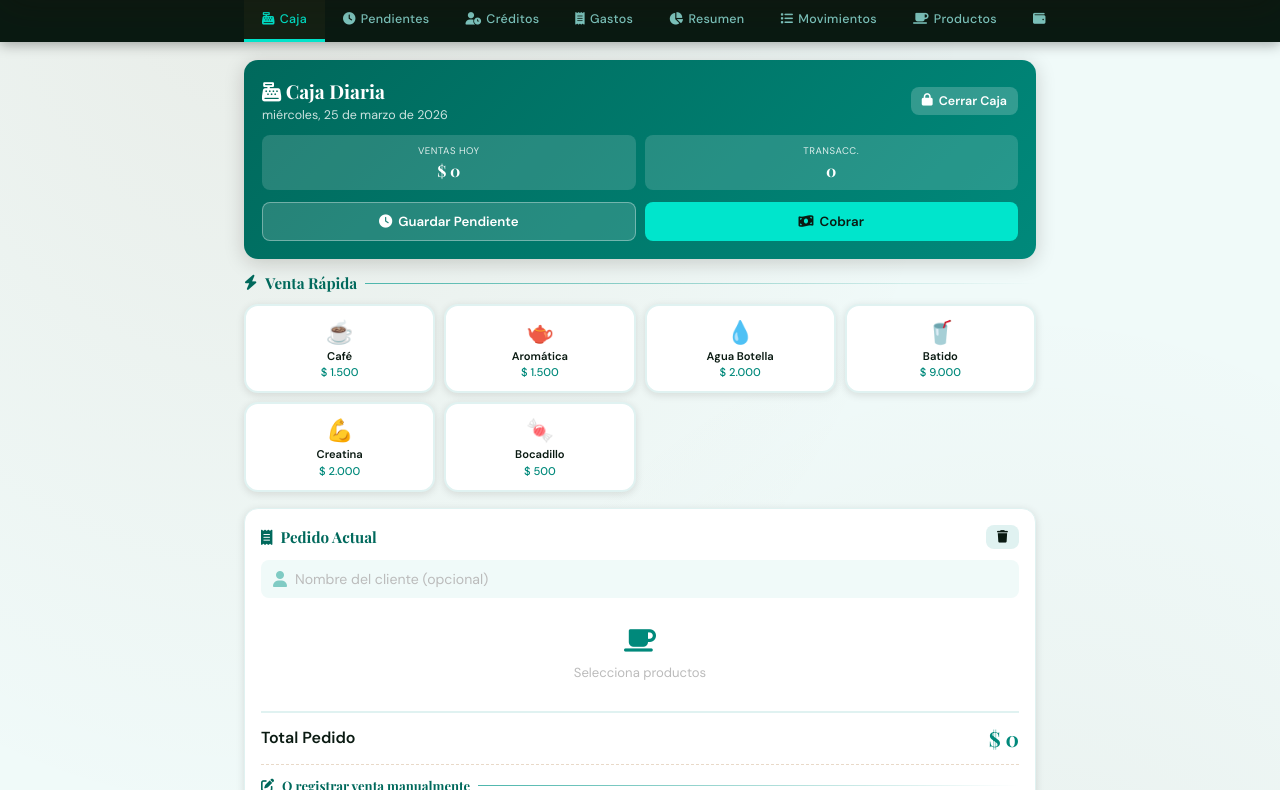
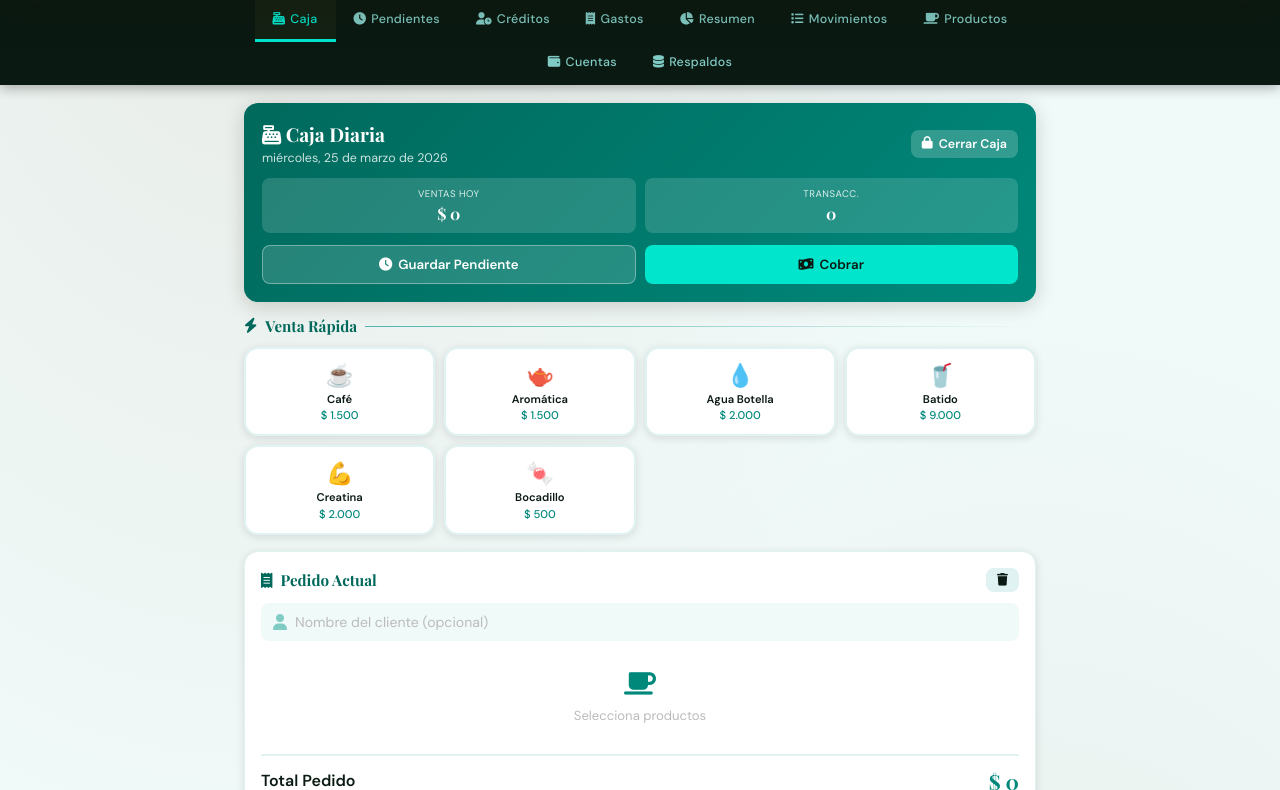
Before and after one commit to antologiabox23-boop/cafeteria_v1, a plain HTML site: page index.html in a window 1280 px wide. Shown: the part 84-874 px from the top of the page. Drawn offline with nearby package versions, Linux system fonts and the light colour scheme.

Commit message:
Add files via upload

```diff
--- a/index.html
+++ b/index.html
@@ -32,8 +32,20 @@ header{background:linear-gradient(135deg,var(--cd) 0%,var(--cdp) 50%,var(--cr) 1
 
 /* NAV */
 .nav-wrap{background:var(--cd);box-shadow:0 3px 12px rgba(0,0,0,.3);margin-bottom:18px}
-.nav-tabs{max-width:820px;margin:0 auto;display:flex;overflow-x:auto;scrollbar-width:none;-webkit-overflow-scrolling:touch}
-.nav-tabs::-webkit-scrollbar{display:none}
+.nav-tabs{max-width:820px;margin:0 auto;display:flex;overflow-x:auto;-webkit-overflow-scrolling:touch;flex-wrap:nowrap}
+/* En pantallas grandes, permitir que los tabs se envuelvan y se vean todos */
+@media (min-width: 768px) {
+  .nav-tabs {
+    flex-wrap: wrap;
+    overflow-x: visible;
+    justify-content: center;
+  }
+  .nav-tab {
+    flex: 0 0 auto;
+  }
+}
+.nav-tabs::-webkit-scrollbar{height:4px}
+.nav-tabs::-webkit-scrollbar-thumb{background:var(--steam);border-radius:4px}
 .nav-tab{flex:0 0 auto;padding:12px 18px;cursor:pointer;font-size:.78rem;font-weight:500;color:var(--steam);border-bottom:3px solid transparent;white-space:nowrap;transition:all .2s;letter-spacing:.3px}
 .nav-tab i{margin-right:5px}
 .nav-tab:hover{color:var(--cream)}
@@ -458,7 +470,7 @@ header{background:linear-gradient(135deg,var(--cd) 0%,var(--cdp) 50%,var(--cr) 1
     <div class="mhdr"><h2 id="modalTitle">Nueva Transacción</h2><i class="fas fa-times close-modal"></i></div>
     <div class="mbody">
       <form id="transactionForm">
-        <input type="hidden" id="transactionId"><input type="hidden" id="originalAccount"><input type="hidden" id="isFixedExpensePayment" value="false">
+        <input type="hidden" id="transactionId"><input type="hidden" id="originalAccount">
         <div class="frow">
           <div class="fg"><label>Cuenta</label>
             <select id="account" required>
```
